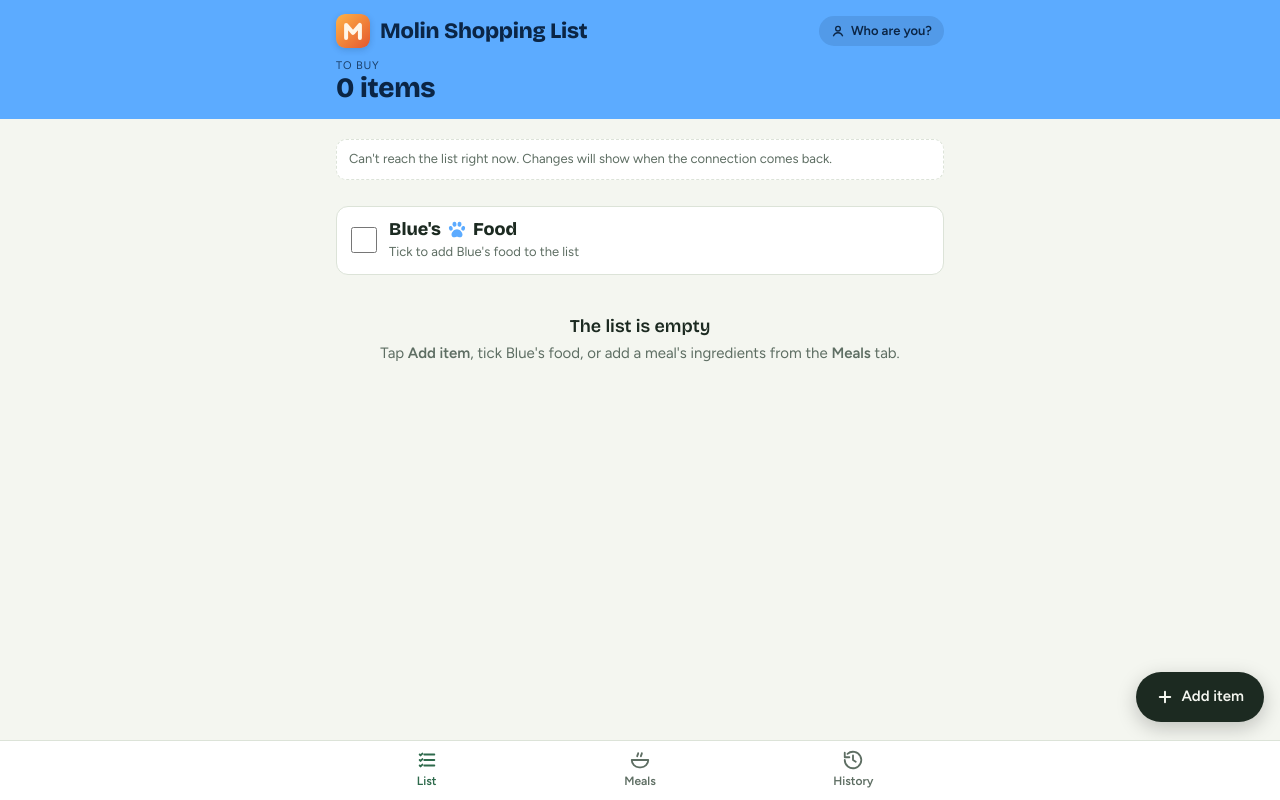
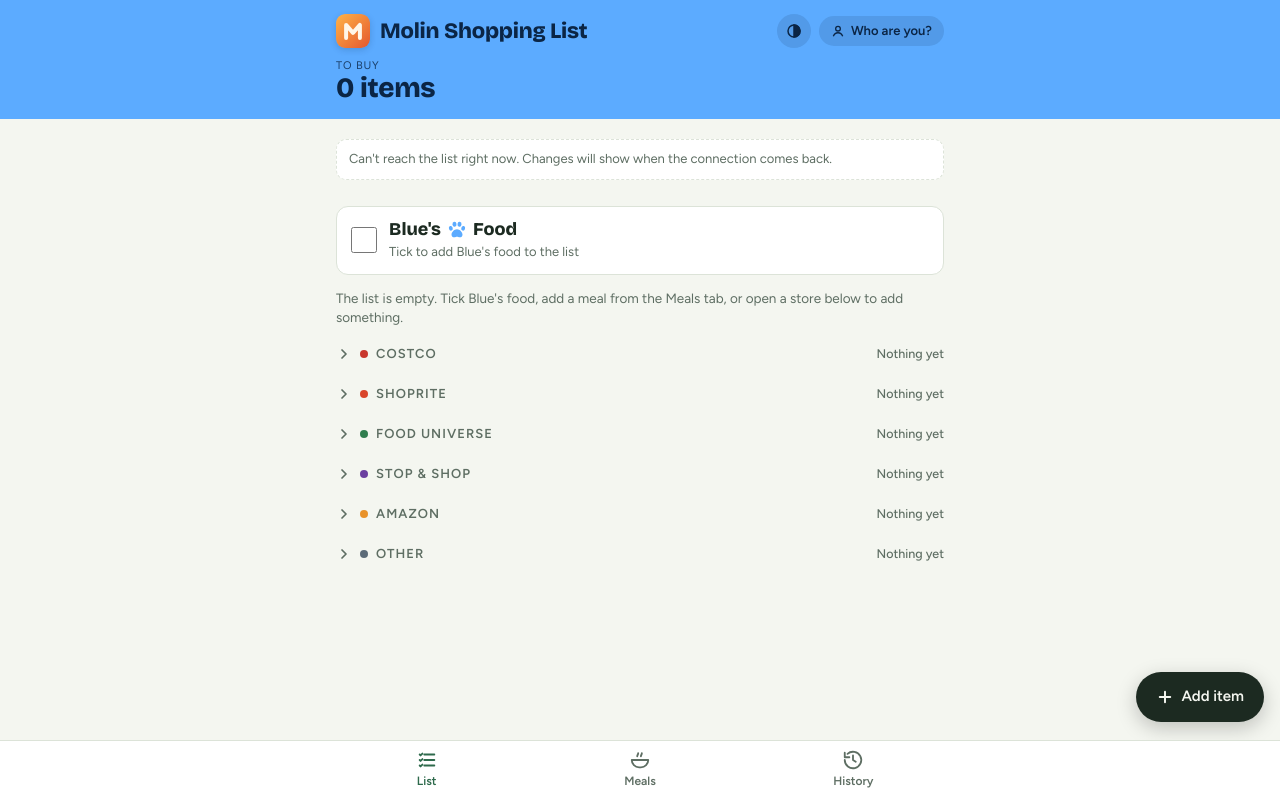
Before and after one commit to DaveMolin/Molin-Shopping-List, a plain HTML site: page index.html in a window 1280 px wide. Drawn offline with nearby package versions, Linux system fonts and the light colour scheme; no server answers.

Commit message:
Show all six stores as collapsible sections; add light/dark switch
Co-Authored-By: Claude Opus 5.5 <noreply@anthropic.com>
Claude-Session: https://claude.ai/code/session_01CQgNuuU19FSuMmaMpoRx3J

```diff
--- a/index.html
+++ b/index.html
@@ -205,7 +205,25 @@ textarea{resize:vertical;min-height:150px;line-height:1.5}
 .linkbtn{border:0;background:transparent;color:var(--green);font-weight:600;font-size:13px;padding:0;justify-self:start;text-decoration:underline}
 @media (prefers-reduced-motion:no-preference){.sheet{animation:up .22s ease-out}@keyframes up{from{transform:translateY(30px);opacity:.6}}}
 @media (max-width:380px){.two{grid-template-columns:1fr}}
+/* Collapsible store sections */
+.ghead{width:100%;display:flex;align-items:center;gap:8px;border:0;background:transparent;padding:6px 0;margin-bottom:6px;font:600 13px var(--f-body);text-transform:uppercase;letter-spacing:.08em;color:var(--muted);text-align:left}
+.ghead .sub{margin-left:auto;font:500 12.5px var(--f-body);text-transform:none;letter-spacing:0;color:var(--ink)}
+.ghead .chev{display:grid;color:var(--muted);transition:transform .2s}
+.group.closed .ghead .chev{transform:rotate(-90deg)}
+.group.closed .ghead{margin-bottom:0}
+.group.empty-store .ghead .sub{color:var(--muted)}
+.group{margin-top:12px}
+ul.card > li.add-li{display:block;padding:0}
+.add-row{width:100%;display:flex;align-items:center;gap:8px;border:0;background:transparent;padding:11px 12px;color:var(--green);font-weight:600;font-size:14px;text-align:left}
+.list-hint{margin:14px 0 0;font-size:13.5px;color:var(--muted)}
+/* Theme switch */
+.top-actions{display:flex;align-items:center;gap:8px;flex:none}
+.iconbtn{display:grid;place-items:center;width:34px;height:34px;border:0;border-radius:999px;background:color-mix(in srgb,var(--header-ink) 12%,transparent);color:var(--header-ink)}
 </style>
+<script>
+  // Apply the saved light/dark choice before the page draws, so it doesn't flash.
+  try { const t = JSON.parse(localStorage.getItem("msl.theme") || '"auto"'); if (t === "light" || t === "dark") document.documentElement.dataset.theme = t; } catch {}
+</script>
 </head>
 <body>
 
@@ -213,10 +231,13 @@ textarea{resize:vertical;min-height:150px;line-height:1.5}
   <div class="wrap">
     <div class="toprow">
       <div class="brand"><img class="logo" src="icon.svg" alt="" width="34" height="34"><h1>Molin Shopping List</h1></div>
+      <div class="top-actions">
+      <button class="iconbtn" id="themeBtn" type="button"></button>
       <button class="who" id="whoBtn" type="button" aria-label="Change your name">
         <svg width="14" height="14" viewBox="0 0 24 24" fill="none" stroke="currentColor" stroke-width="2.2"><circle cx="12" cy="8" r="4"/><path d="M4 21c1.5-4 4.5-6 8-6s6.5 2 8 6"/></svg>
         <span id="whoName">Who are you?</span>
       </button>
+      </div>
     </div>
     <div class="summary">
       <div>
@@ -250,7 +271,6 @@ textarea{resize:vertical;min-height:150px;line-height:1.5}
         <div class="section-head"><span>Quick add</span><button type="button" id="quickEdit">Edit</button></div>
         <div class="qchips" id="qchips"></div>
       </div>
-      <div class="chips" id="chips" role="toolbar" aria-label="Show one store"></div>
       <div id="list"></div>
       <div class="foot-actions"><button class="pill danger" id="archiveBtn" type="button" hidden>Clear &amp; archive list</button></div>
     </section>
@@ -398,7 +418,7 @@ try { navigator.storage && navigator.storage.persist && navigator.storage.persis
 
 const state = {
   items: [], saved: [], meals: [], updates: [], archive: null,
-  mode: "loading", tab: "list", view: "list", filter: "all",
+  mode: "loading", tab: "list", view: "list", filter: "all", collapsed: ls.get("msl.collapsed", {}),
   me: urlMe || ls.get("msl.me",""),
   trip: ls.get("msl.trip", null),
   dismissed: ls.get("msl.dismissed", []),
@@ -584,36 +604,30 @@ function renderList(){
 
   renderUpdates(); renderBlue(); renderQuick();
 
-  // store filter chips (only when the list spans more than one store)
-  const chips = $("chips"); chips.textContent = "";
-  const used = STORES.filter(s => open.some(i=>i.store===s.id));
-  if (state.filter !== "all" && !used.some(s=>s.id===state.filter)) state.filter = "all";
-  chips.hidden = used.length < 2;
-  const mk = (id, label, n) => {
-    const b = el("button","chip"); b.type="button"; b.setAttribute("aria-pressed", String(state.filter===id));
-    if (id !== "all") b.append(dot(id));
-    b.append(label, el("span","n", String(n)));
-    b.onclick = () => { state.filter = id; render(); };
-    chips.append(b);
-  };
-  mk("all", "All", open.length);
-  used.forEach(s => mk(s.id, s.name, open.filter(i=>i.store===s.id).length));
-
+  // Every store gets a section you can open and close. Empty stores start closed.
   const list = $("list"); list.textContent = "";
-  const visible = state.filter==="all" ? items : items.filter(i=>i.store===state.filter);
   if (state.mode === "loading") list.innerHTML = '<div class="empty"><strong>Loading the list…</strong></div>';
-  else if (!visible.length) {
-    const e = el("div","empty");
-    e.innerHTML = "<strong>The list is empty</strong>Tap <b>Add item</b>, tick Blue's food, or add a meal's ingredients from the <b>Meals</b> tab.";
-    list.append(e);
-  } else {
+  else {
+    if (!items.length) list.append(el("p","list-hint","The list is empty. Tick Blue's food, add a meal from the Meals tab, or open a store below to add something."));
     STORES.forEach(s=>{
-      const its = visible.filter(i=>i.store===s.id || (s.id==="other" && !storeById[i.store]));
-      if (!its.length) return;
-      const g = el("section","group"), h = el("h2");
-      h.append(dot(s.id), s.name, el("span","sub", String(its.filter(i=>!i.done).length)));
-      const ul = el("ul","card"); its.forEach(it => ul.append(itemRow(it)));
-      g.append(h, ul); list.append(g);
+      const its = items.filter(i=>i.store===s.id || (s.id==="other" && !storeById[i.store]));
+      const left = its.filter(i=>!i.done).length;
+      const pref = state.collapsed[s.id];
+      const closed = pref === undefined ? !its.length : pref;
+      const g = el("section","group" + (closed ? " closed" : "") + (its.length ? "" : " empty-store"));
+      const h = el("button","ghead"); h.type = "button"; h.setAttribute("aria-expanded", String(!closed));
+      const chev = el("span","chev"); chev.innerHTML = '<svg width="16" height="16" viewBox="0 0 24 24" fill="none" stroke="currentColor" stroke-width="2.6" stroke-linecap="round" stroke-linejoin="round"><path d="M6 9l6 6 6-6"/></svg>';
+      h.append(chev, dot(s.id), s.name, el("span","sub", !its.length ? "Nothing yet" : left ? `${left} to buy` : "All bought"));
+      h.onclick = () => { state.collapsed = {...state.collapsed, [s.id]: !closed}; ls.set("msl.collapsed", state.collapsed); render(); };
+      g.append(h);
+      if (!closed) {
+        const ul = el("ul","card"); its.forEach(it => ul.append(itemRow(it)));
+        const li = el("li","add-li"), add = el("button","add-row"); add.type = "button";
+        add.innerHTML = '<svg width="16" height="16" viewBox="0 0 24 24" fill="none" stroke="currentColor" stroke-width="2.6" stroke-linecap="round"><path d="M12 5v14M5 12h14"/></svg>'; add.append(`Add to ${s.name}`);
+        add.onclick = () => state.me ? openSheet(null, s.id) : openName(()=>openSheet(null, s.id));
+        li.append(add); ul.append(li); g.append(ul);
+      }
+      list.append(g);
     });
   }
   const ab = $("archiveBtn");
@@ -1063,13 +1077,13 @@ async function restore(list){
 }
 
 /* ---------- add / edit item ---------- */
-function openSheet(it){
+function openSheet(it, storeId){
   state.editingId = it ? it.id : null;
   $("sheetTitle").textContent = it ? "Edit item" : "Add an item";
   $("saveBtn").textContent = it ? "Save changes" : "Add to list";
   $("fName").value = it?.name || ""; $("fBrand").value = it?.brand || "";
   $("fQty").value = it?.qty || 1; $("fSave").checked = !!(it && findSaved(it.name, it.store));
-  state.pickStore = it?.store || (state.filter!=="all" ? state.filter : ls.get("msl.lastStore","costco"));
+  state.pickStore = it?.store || storeId || ls.get("msl.lastStore","costco");
   const draw = () => renderStoreButtons("storePick", state.pickStore, id => { state.pickStore = id; draw(); });
   draw();
   $("scrim").hidden = false; $("sheet").hidden = false; setTimeout(()=>$("fName").focus(), 50);
@@ -1113,6 +1127,21 @@ document.addEventListener("keydown", e=>{ if (e.key === "Escape") closeSheets();
 function banner(msg){ const b=$("banner"); b.textContent=msg; b.hidden=!msg; }
 let tt; function toast(msg){ const t=$("toast"); t.textContent=msg; t.hidden=false; clearTimeout(tt); tt=setTimeout(()=>t.hidden=true, 3000); }
 
+/* ---------- light / dark ---------- */
+const THEMES = {
+  auto:  {next:"light", label:"Theme: matches your phone. Tap for light.", icon:'<svg width="18" height="18" viewBox="0 0 24 24" fill="none" stroke="currentColor" stroke-width="2"><circle cx="12" cy="12" r="8"/><path d="M12 4a8 8 0 0 1 0 16z" fill="currentColor"/></svg>'},
+  light: {next:"dark",  label:"Theme: light. Tap for dark.", icon:'<svg width="18" height="18" viewBox="0 0 24 24" fill="none" stroke="currentColor" stroke-width="2.2" stroke-linecap="round"><circle cx="12" cy="12" r="4"/><path d="M12 2v2M12 20v2M4.9 4.9l1.4 1.4M17.7 17.7l1.4 1.4M2 12h2M20 12h2M4.9 19.1l1.4-1.4M17.7 6.3l1.4-1.4"/></svg>'},
+  dark:  {next:"auto",  label:"Theme: dark. Tap to match your phone.", icon:'<svg width="18" height="18" viewBox="0 0 24 24" fill="currentColor"><path d="M20 14.5A8 8 0 0 1 9.5 4a8 8 0 1 0 10.5 10.5z"/></svg>'},
+};
+let theme = ls.get("msl.theme", "auto"); if (!THEMES[theme]) theme = "auto";
+function applyTheme(announce){
+  if (theme === "auto") delete document.documentElement.dataset.theme; else document.documentElement.dataset.theme = theme;
+  $("themeBtn").innerHTML = THEMES[theme].icon; $("themeBtn").setAttribute("aria-label", THEMES[theme].label); $("themeBtn").title = THEMES[theme].label;
+  if (announce) toast(theme === "auto" ? "Matching your phone's light or dark setting" : theme === "light" ? "Light mode" : "Dark mode");
+}
+$("themeBtn").onclick = () => { theme = THEMES[theme].next; ls.set("msl.theme", theme); applyTheme(true); };
+applyTheme(false);
+
 render();
 initStore();
 </script>
```
